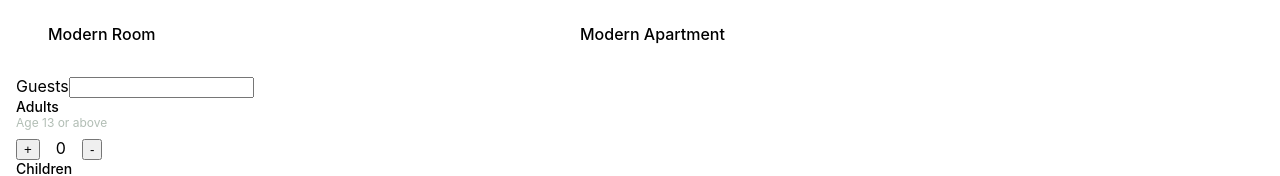
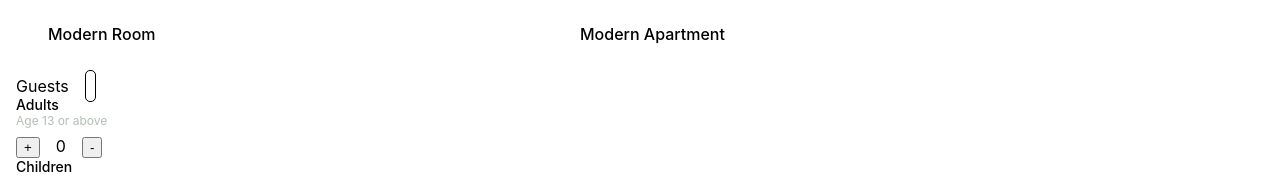
Before and after one commit to vargiit/Windbnb, a React (Create React App) app: page / in a window 1280 px wide. Shown: the part 884-1060 px from the top of the page. Built offline with nearby package versions, Linux system fonts and the light colour scheme.

Commit message:
updated input tag to div tag to display the guests

```diff
--- a/src/App.css
+++ b/src/App.css
@@ -46,3 +46,11 @@
   padding: 0 1em;
   font-weight: 500;
 }
+
+div#guests {
+  display: inline;
+  margin: 1em;
+  border: 1px solid black;
+  padding: 0.3em;
+  border-radius: 5px;
+}
--- a/src/windBnb/DisplayGuests.js
+++ b/src/windBnb/DisplayGuests.js
@@ -9,17 +9,13 @@ function DisplayGuests() {
     <div>
       <div className="float-container">
         <label htmlFor="guests">Guests</label>
-        <input
-          id="guests"
-          type="text"
-          value={
-            totalGuests > 0
-              ? totalGuests > 1
-                ? totalGuests + " guests"
-                : totalGuests + " guest"
-              : ""
-          }
-        />
+        <div id="guests">
+          {totalGuests > 0
+            ? totalGuests > 1
+              ? totalGuests + " guests"
+              : totalGuests + " guest"
+            : ""}
+        </div>
       </div>
       <Counter title="Adults" counter={adultCount} setCounter={setAdultCount}>
         Age 13 or above
```
